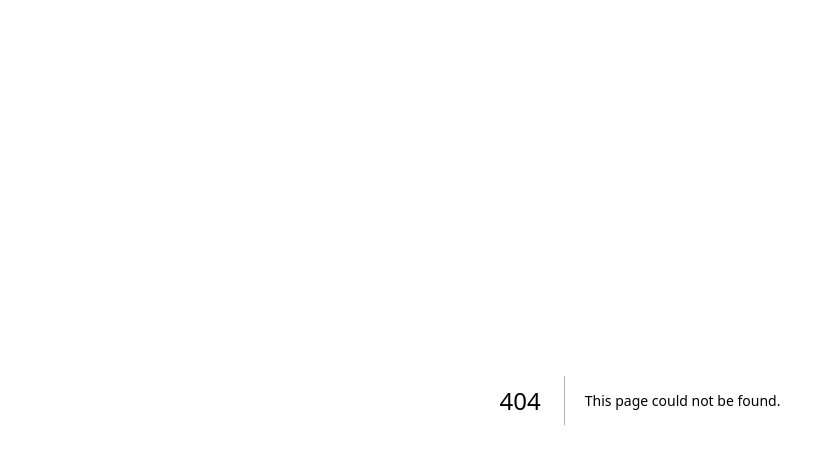
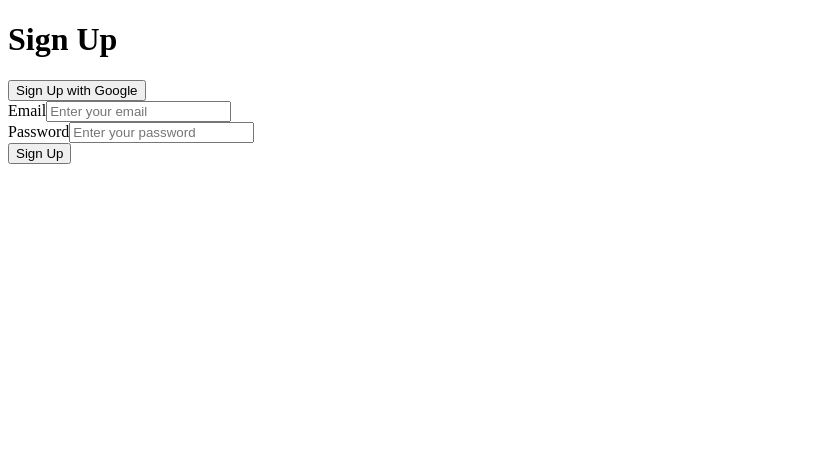
Before and after one commit to exagyde/card-keeper, a Next.js app in the folder card-keeper/: page /signup in a window 1280 px wide. Before the commit this address had no page. Shown: the top 464 px of the page, without its empty margins (0-835 px from the left). Built offline with nearby package versions, Linux system fonts and the light colour scheme; no server answers.

Commit message:
Adding signup and login pages (Email/Password and Google Auth)

```diff
--- /dev/null
+++ b/card-keeper/src/app/signup/page.js
@@ -0,0 +1,68 @@
+"use client";
+
+import { useState } from "react";
+import { useRouter } from "next/navigation";
+import { createUserWithEmailAndPassword, signInWithPopup, GoogleAuthProvider } from "firebase/auth";
+import { auth } from "@/firebase/config";
+
+const provider = new GoogleAuthProvider();
+
+export default function SignupPage() {
+    const router = useRouter();
+    const [email, setEmail] = useState("");
+    const [password, setPassword] = useState("");
+    const [error, setError] = useState("");
+
+    const handleSignup = async (e) => {
+        e.preventDefault();
+        setError("");
+
+        try {
+            await createUserWithEmailAndPassword(auth, email, password);
+            router.push("/dashboard");
+        } catch (err) {
+            setError(err.message);
+        }
+    };
+
+    const handleGoogleSignup = async () => {
+        setError("");
+        try {
+            await signInWithPopup(auth, provider);
+            router.push("/dashboard");
+        } catch (err) {
+            setError(err.message);
+        }
+    };
+
+    return (
+        <div>
+            <h1>Sign Up</h1>
+            <button onClick={handleGoogleSignup}>Sign Up with Google</button>
+            <form onSubmit={handleSignup}>
+                <div>
+                    <label>Email</label>
+                    <input
+                        type="email"
+                        placeholder="Enter your email"
+                        value={email}
+                        onChange={(e) => setEmail(e.target.value)}
+                        required
+                    />
+                </div>
+                <div>
+                    <label>Password</label>
+                    <input
+                        type="password"
+                        placeholder="Enter your password"
+                        value={password}
+                        onChange={(e) => setPassword(e.target.value)}
+                        required
+                    />
+                </div>
+                <button type="submit">Sign Up</button>
+                {error && <p style={{ color: "red" }}>{error}</p>}
+            </form>
+        </div>
+    );
+}
```
Also changed, not shown: card-keeper/src/app/login/page.js (added, +68 -0 lines).
